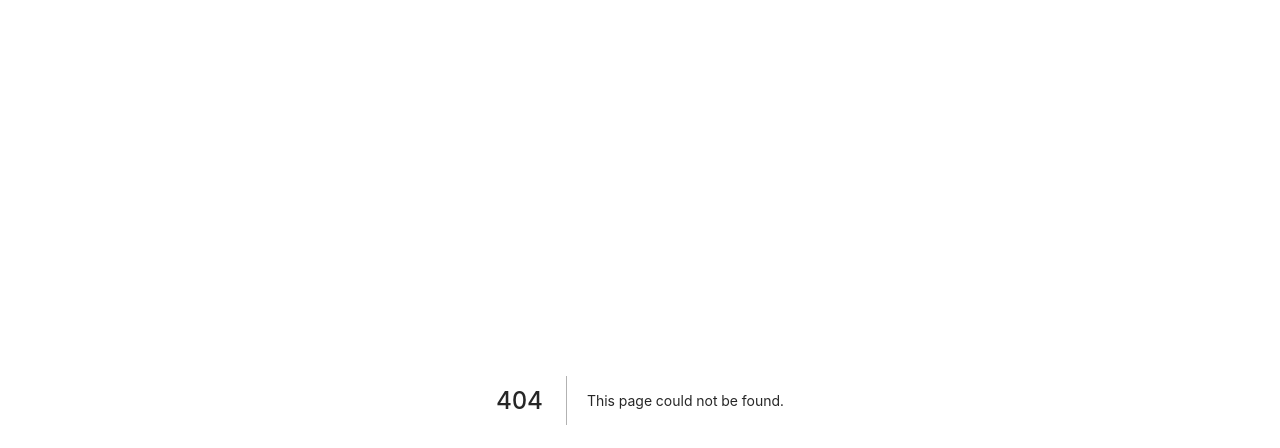
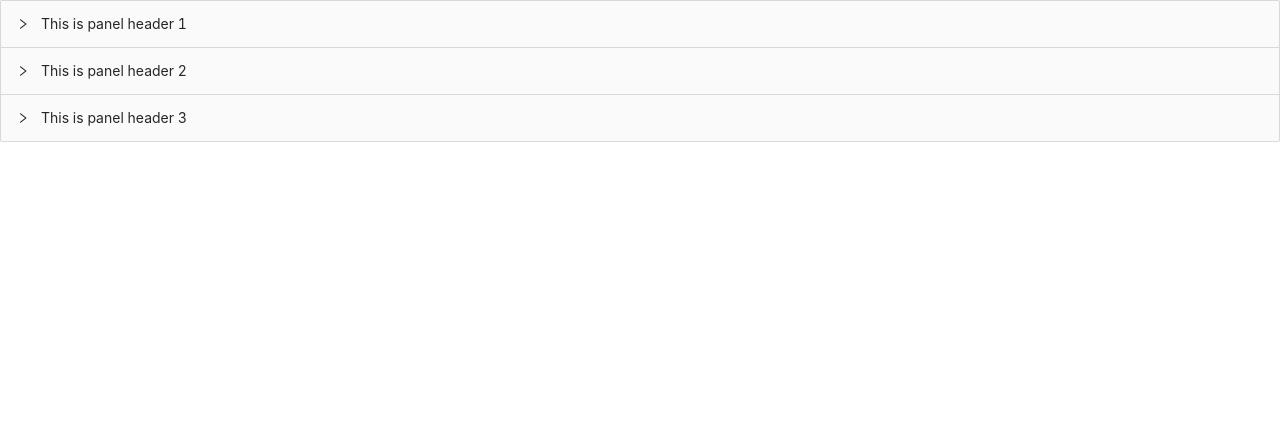
Before and after one commit to talhajubaer018/antdesign, a Next.js app: page /collapse in a window 1280 px wide. Before the commit this address had no page. Shown: the top 448 px of the page. Built offline with nearby package versions, Linux system fonts and the light colour scheme.

Commit message:
collapse added

```diff
--- /dev/null
+++ b/pages/collapse.js
@@ -0,0 +1,24 @@
+import { Collapse } from 'antd';
+import React from 'react';
+const { Panel } = Collapse;
+const text = `
+  A dog is a type of domesticated animal.
+  Known for its loyalty and faithfulness,
+  it can be found as a welcome guest in many households across the world.
+`;
+
+const CollapseAD = () => (
+  <Collapse accordion>
+    <Panel header="This is panel header 1" key="1">
+      <p>{text}</p>
+    </Panel>
+    <Panel header="This is panel header 2" key="2">
+      <p>{text}</p>
+    </Panel>
+    <Panel header="This is panel header 3" key="3">
+      <p>{text}</p>
+    </Panel>
+  </Collapse>
+);
+
+export default CollapseAD;
```
